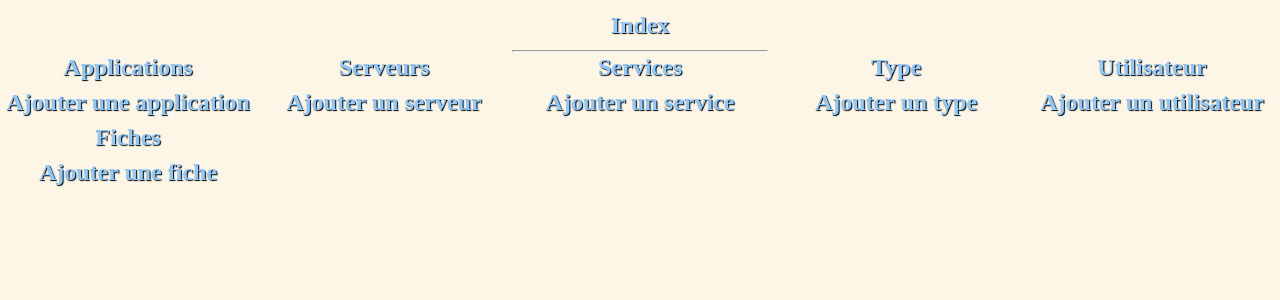
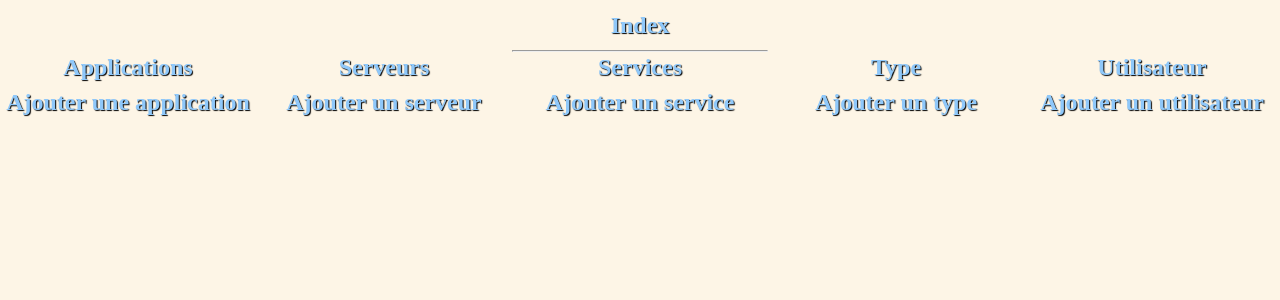
Before and after one commit to julesgtz/SAE23_push, a Django app: template adminsite/templates/adminsite/main.html in a window 1280 px wide. Shown: the top 300 px of the page. Run offline with Django 3.2, Linux system fonts and the light colour scheme; the template is opened without the code that fills it, so the values that code supplies are empty.

Commit message:
Update main.html

```diff
--- a/adminsite/templates/adminsite/main.html
+++ b/adminsite/templates/adminsite/main.html
@@ -41,13 +41,6 @@
                 </div>
             </div>
 
-            <div class="menu"><a href="/adminsite/fiches/">Fiches</a>
-                <div class="sousmenu">
-                    <div class="ajout"><a href="/adminsite/fiches/ajout/">Ajouter une fiche</a></div>
-                </div>
-            </div>
-
-
     </nav>
     <main>
         {% block content %}{% endblock %}
```
